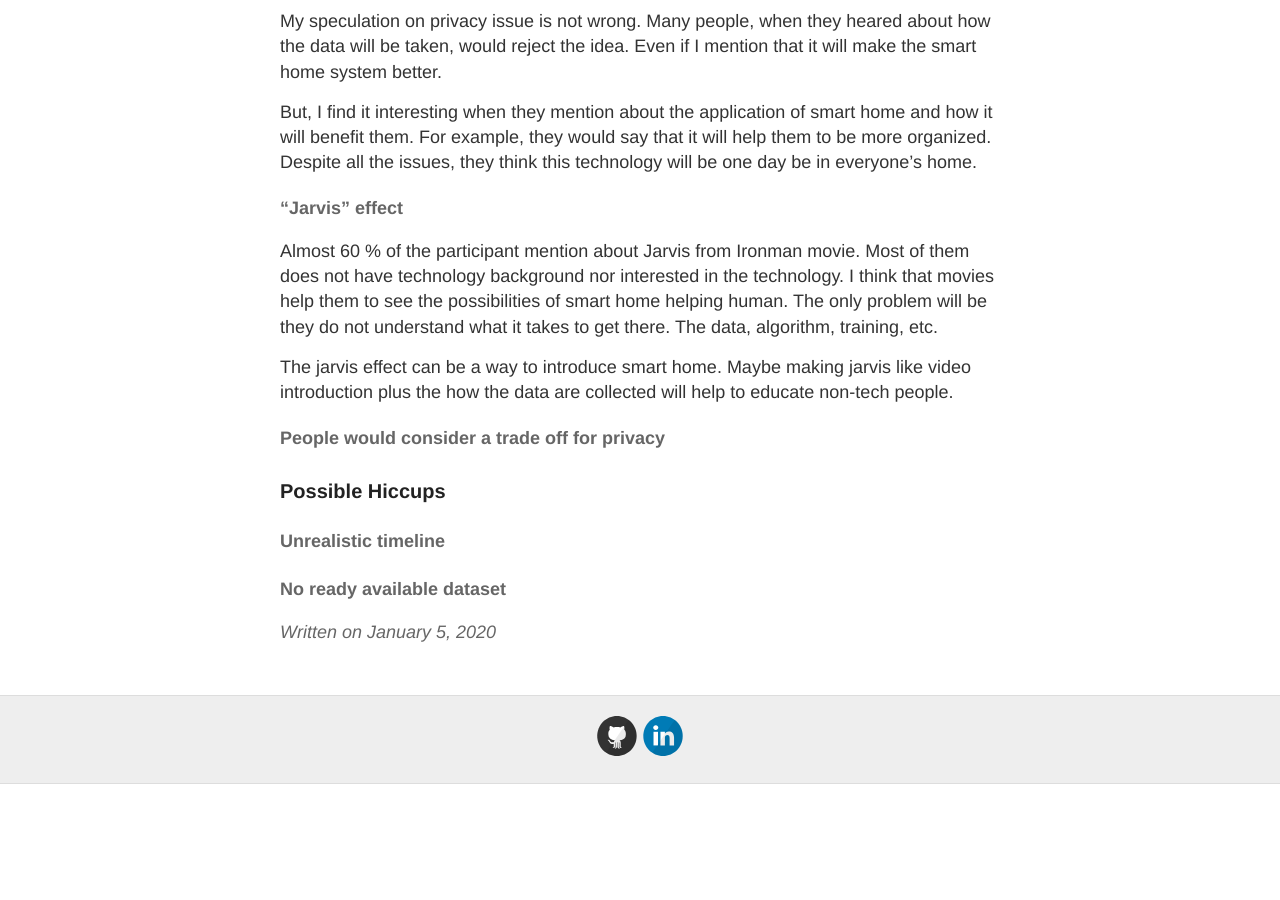
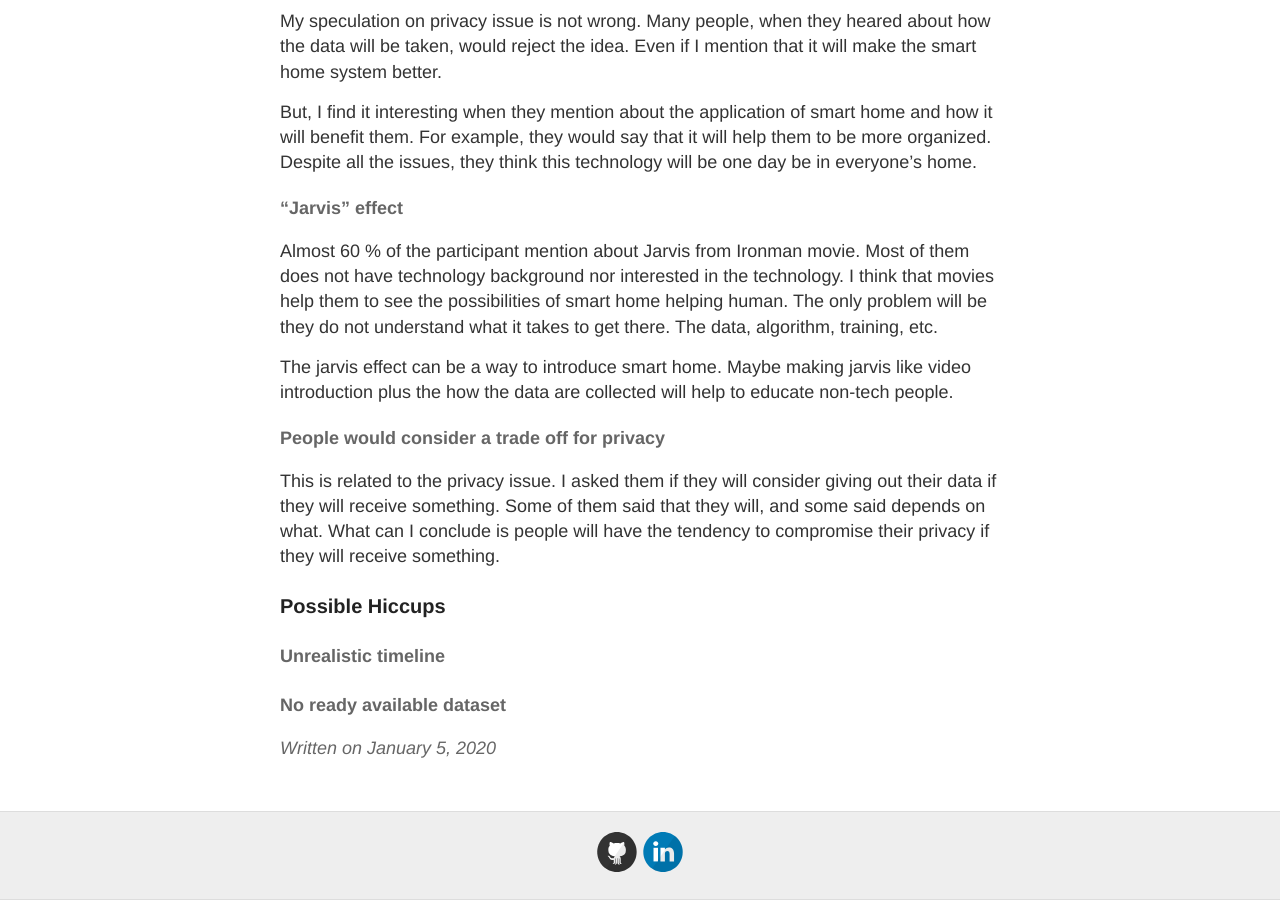
Before and after one commit to devennn/devennn.github.io, a Jekyll site: the page built from _posts/2020-01-05-bachelor-theis-findings-and-update.md, in a window 1280 px wide and 900 px high, scrolled down 609 px. Built offline with Jekyll 4.4.1, drawn with Linux system fonts in a browser that asks for light colours; before the commit the page ends 1393 px from its top, so only the background shows below that.

Commit message:
Update 2020-01-05-bachelor-theis-findings-and-update.md

```diff
--- a/_posts/2020-01-05-bachelor-theis-findings-and-update.md
+++ b/_posts/2020-01-05-bachelor-theis-findings-and-update.md
@@ -24,6 +24,7 @@ The jarvis effect can be a way to introduce smart home. Maybe making jarvis like
 
 #### People would consider a trade off for privacy
 
+This is related to the privacy issue. I asked them if they will consider giving out their data if they will receive something. Some of them said that they will, and some said depends on what. What can I conclude is people will have the tendency to compromise their privacy if they will receive something.
 
 ### Possible Hiccups
 
```
